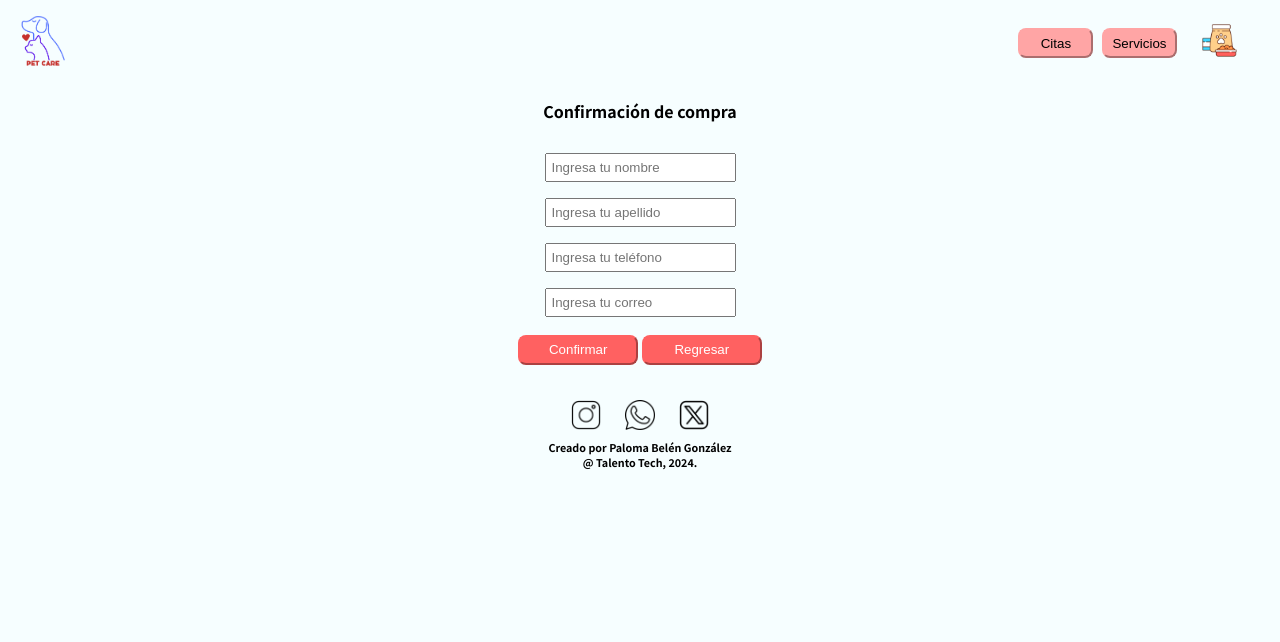
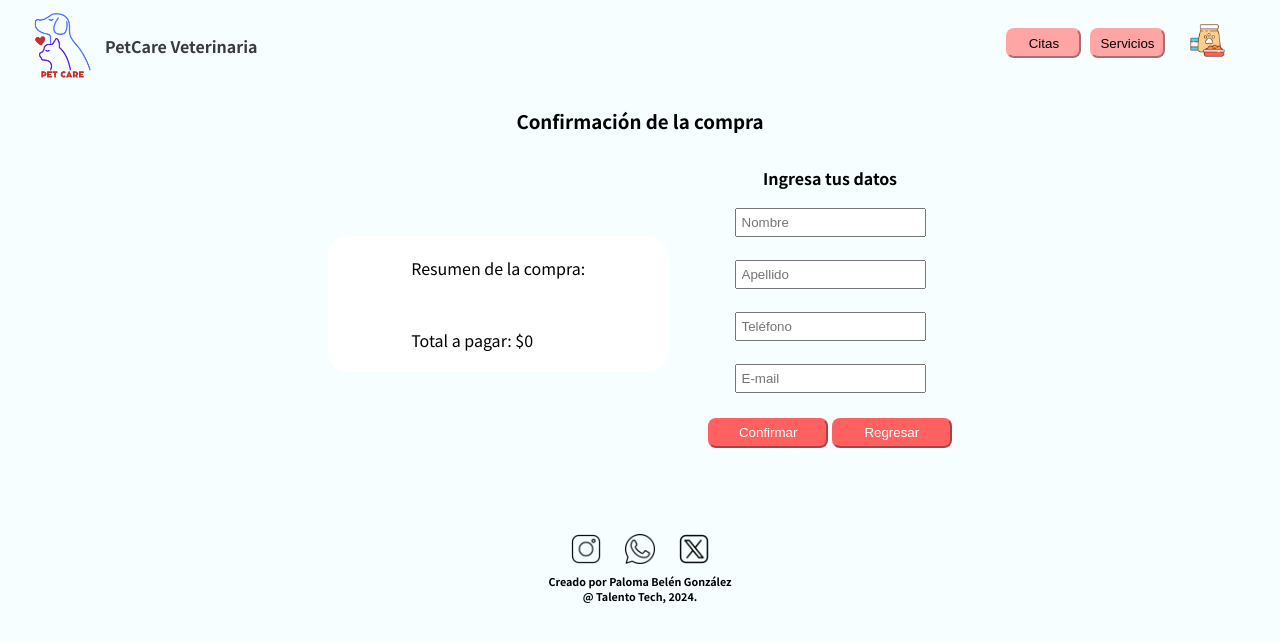
Before and after one commit to palomabgz/pet-care-veterinaria-tt, a plain HTML site: page cart.html in a window 1280 px wide. Drawn offline with Linux system fonts and the light colour scheme.

Commit message:
actualización

```diff
--- a/cart.html
+++ b/cart.html
@@ -13,8 +13,9 @@
         <!-- NAVEGACIÓN. -->
         <nav>
             <div class="navegador">
-                <div class="secciones">
-                    <a href="./index.html"><img src="./img/LOGO.png" alt="logo" width="50px" height="50px"></a>
+                <div class="logo">
+                    <a href="./index.html"><img src="./img/LOGO.png" alt="logo" width="65px" height="65px"></a>
+                    <h4>PetCare Veterinaria</h4>
                 </div>
                 <div class="buscador">
                     <div class="nav-botones">
@@ -29,23 +30,26 @@
 
         <header>
             <div class="cart-titulo">
-                <h4>Confirmación de compra</h4>
+                <h3>Confirmación de la compra</h3>
             </div>
         </header>
 
         <main>
-            <div class="listado">
-                <form id="fomulario" action="https://formspree.io/f/xzzbqglr" method="post" class="formulario">
-                    <textarea name="carrito" id="carritoData" style="display: none;"></textarea>
-                    <textarea name="total" id="totalCarrito" style="display: none;"></textarea>
-                    <input type="text" id="nombre" name="nombre" placeholder="Ingresa tu nombre" required>
-                    <input type="text" id="apellido" name="apellido" placeholder="Ingresa tu apellido" required>
-                    <input type="phone" id="numero" name="phone" placeholder="Ingresa tu teléfono" required>
-                    <input type="email" id="correo" name="email" placeholder="Ingresa tu correo" required>
-                </form>
-                <div>
-                    <button type="submit" id="botonEnviar">Confirmar</button>
-                    <a href="./productos.html"><button>Regresar</button></a>
+            <div class="contenedor-compra">
+                <div class="contenido" name="carrito" id="carritoData"></div>
+                <div name="total" id="totalCarrito"></div>
+                <div class="listado">
+                    <h4 style="margin-bottom: 10px;">Ingresa tus datos</h4>
+                    <form id="formulario" action="https://formspree.io/f/xzzbqglr" method="post" class="formulario">
+                        <input type="text" id="nombre" name="nombre" placeholder="Nombre" required>
+                        <input type="text" id="apellido" name="apellido" placeholder="Apellido" required>
+                        <input type="phone" id="numero" name="phone" placeholder="Teléfono" required>
+                        <input type="email" id="correo" name="email" placeholder="E-mail" required>
+                    </form>
+                    <div>
+                        <button type="submit" id="botonEnviar">Confirmar</button>
+                        <a href="./productos.html"><button>Regresar</button></a>
+                    </div>
                 </div>
             </div>
         </main>
--- a/style.css
+++ b/style.css
@@ -1,17 +1,20 @@
 body {
     background-color: rgb(246, 254, 255);
     font-family: "Noto Sans TC", sans-serif;
+    margin-right: 20px;
+    margin-left: 20px;
 }
 
 nav {
     position: sticky;
     top: 0;
-    background-color: rgb(246, 254, 255)
+    background-color: rgb(246, 254, 255);
+    height: 80px;
 }
 
 a {
     text-decoration: none;
-    color: black;
+    color: rgb(59, 59, 59);
 }
 
 a:hover {
@@ -24,27 +27,24 @@ button {
     border-color: rgb(255, 97, 97);
 }
 
+.logo {
+    width: 100%;
+    display: flex;
+    flex-direction: row;
+    margin-top: 10px;
+    margin-left: 10px;
+}
+
+.logo h4 {
+    margin-left: 10px;
+}
+
 .navegador {
     height: 70px;
     display: flex;
     flex-direction: row;
     align-items: center;
-    color: black;
-}
-
-.navegador p {
-    font-size: 15px;
-}
-
-.secciones {
-    width: 100%;
-    display: flex;
-    flex-direction: row;
-    margin-left: 10px;
-}
-
-.secciones p {
-    margin-left: 20px;
+    color: rgb(59, 59, 59);
 }
 
 .buscador {
@@ -83,6 +83,15 @@ button {
     margin-left: 0;
 }
 
+.contenedor-compra {
+    display: flex;
+    justify-content: center;
+    align-items: center;
+    height: 300px;
+    margin-top: 20px;
+    margin-bottom: 80px;
+}
+
 .contenido {
     width: 300px;
     border-radius: 20px;
@@ -101,7 +110,6 @@ button {
 .listado {
     display: flex;
     flex-direction: column;
-    justify-content: center;
     align-items: center;
     margin: 20px;
 }
@@ -121,11 +129,13 @@ button {
     display: flex;
     flex-direction: column;
     margin-bottom: 10px;
+    margin-top: 0;
 }
 
 .formulario input {
     margin: 8px;
     padding: 5px;
+    margin-bottom: 15px;
 }
 
 .titulo {
@@ -151,6 +161,7 @@ button {
 
 .cart-titulo {
     text-align: center;
+    margin-bottom: 0;
 }
 
 .fondo-foto {
--- a/tienda.js
+++ b/tienda.js
@@ -1,4 +1,3 @@
-// CARRITO
 let productos = [];
 let total = 0;
 
```
Also changed, not shown: index.html (+4 -3 lines), productos.html (+5 -5 lines).
